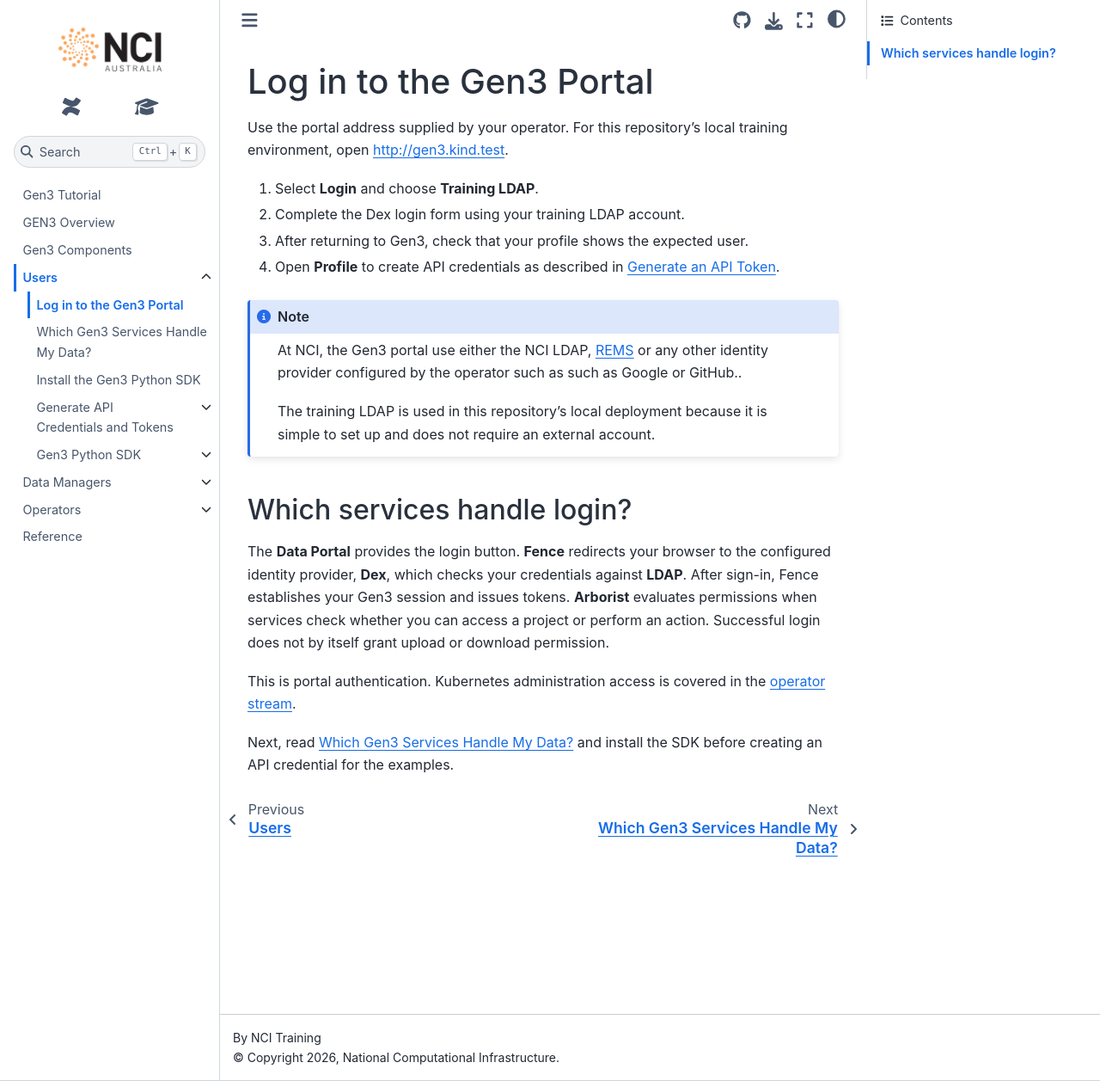
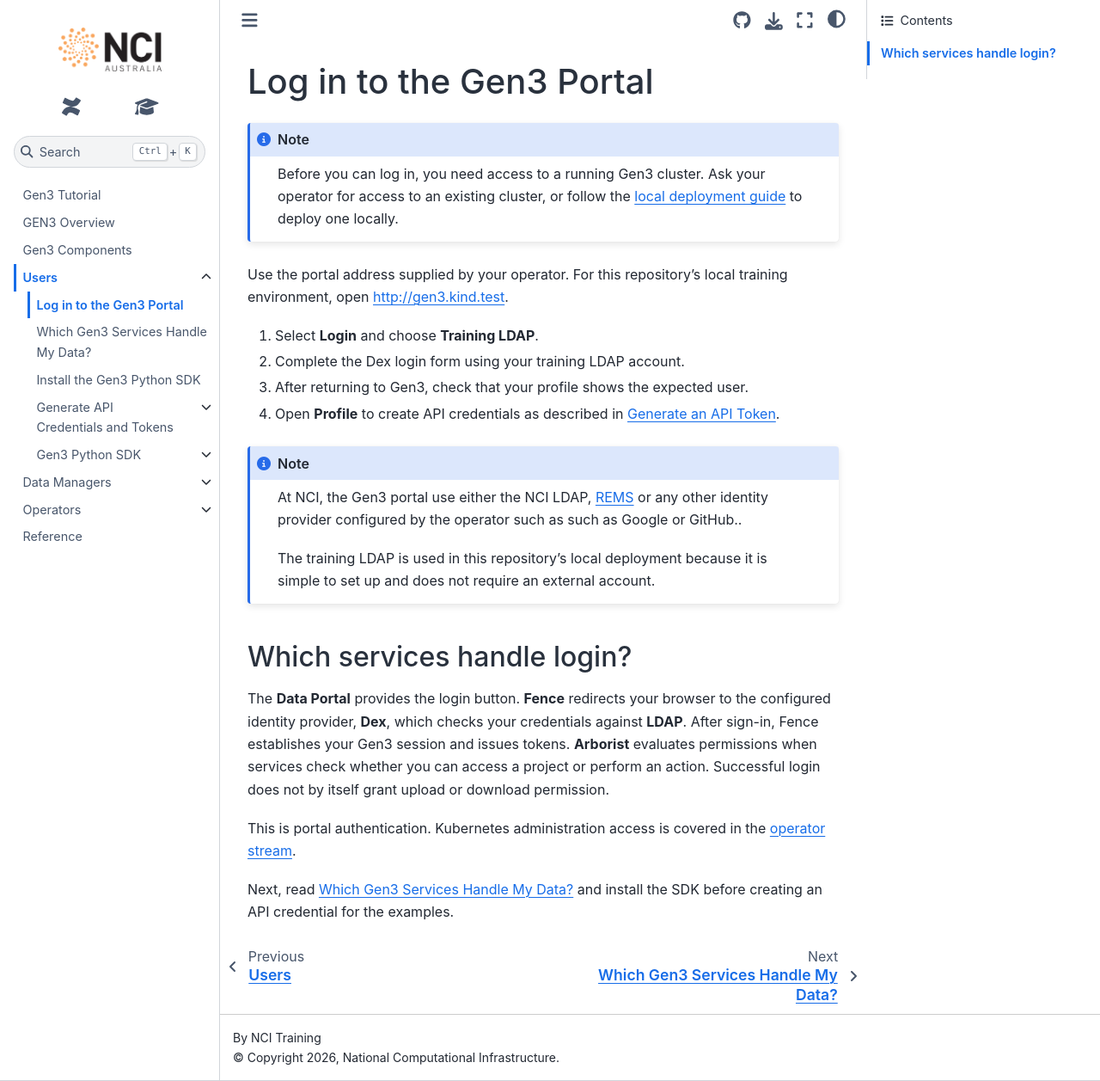
Before and after one commit to NCI900-Training-Organisation/Gen3-tutorial, a Sphinx documentation site: the page built from docs/source/users/01-login.rst, in a window 1280 px wide and 1257 px high. Shown: the whole window at 86% size. Built offline with Sphinx 7.4.7 and the Sphinx Book theme 1.1.4, drawn with Linux system fonts in a browser that asks for light colours.

Commit message:
add note a note clarifying the cluster availability

```diff
--- a/docs/source/users/01-login.rst
+++ b/docs/source/users/01-login.rst
@@ -1,5 +1,12 @@
 Log in to the Gen3 Portal
 =========================
+
+.. note::
+
+   Before you can log in, you need access to a running Gen3 cluster. Ask your
+   operator for access to an existing cluster, or follow the
+   :doc:`local deployment guide </operators/local-deployment/01-local-deploy>`
+   to deploy one locally.
 
 Use the portal address supplied by your operator. For this repository's local
 training environment, open `http://gen3.kind.test <http://gen3.kind.test>`_.
```
